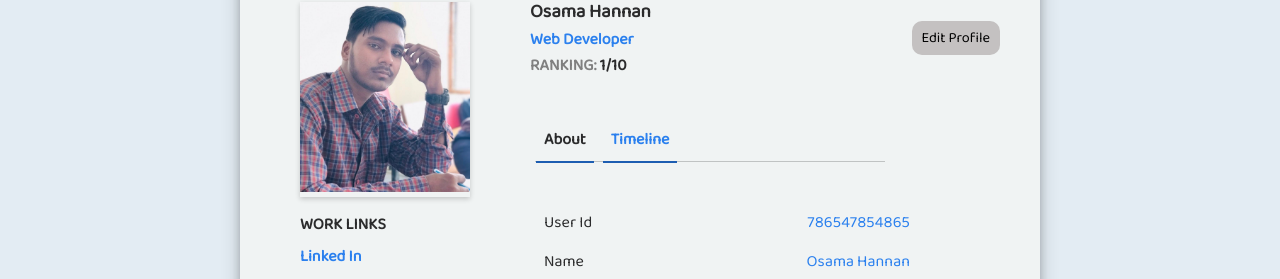
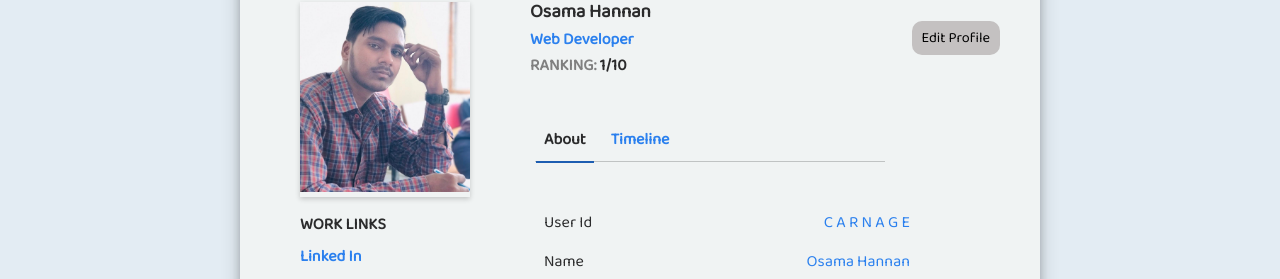
Before and after one commit to osamahannan/MERN_Register, a React (Create React App) app in the folder client/: page /About in a window 1280 px wide. Shown: the part 159-438 px from the top of the page. Built offline with nearby package versions, Linux system fonts and the light colour scheme; the HTML template or start-up script is replaced by a standard one.

Commit message:
completed About Page UI

```diff
--- a/client/src/Components/About.js
+++ b/client/src/Components/About.js
@@ -1,7 +1,15 @@
 import React from 'react';
 import profilepic from '../assets/profile.jpg';
+import { useState } from 'react';
 
 const About = () => {
+
+    const [toggleState, setToggleState] = useState(1);
+
+    const toggleTab = (index) => {
+        setToggleState(index);
+    }
+
     return (
         <div className="about">
 
@@ -31,15 +39,15 @@ const About = () => {
                 <div className="timeline-container">
                     <nav className="timeline-navbar">
                         <ul>
-                            <li><a href="/#" id="about">About</a></li>
-                            <li><a href="/#" id="timeline">Timeline</a></li>
+                            <li><label onClick={() => toggleTab(1)} className={toggleState === 1 ? "default default-active" : "default"}>About</label></li>
+                            <li><label onClick={() => toggleTab(2)} className={toggleState === 2 ? "timeline timeline-active" : "timeline"}>Timeline</label></li>
                         </ul>
                     </nav>
 
-                    <div className="first-slide">
+                    <div className={toggleState === 1 ? "first-slide active" : "hide"}>
                         <div className="detail-field">
                             <label className="userid">User Id</label>
-                            <p className="profession">786547854865</p>
+                            <p className="profession">C A R N A G E</p>
                         </div>
                         <div className="detail-field">
                             <label className="userid">Name</label>
@@ -59,7 +67,7 @@ const About = () => {
                         </div>
                     </div>
 
-                    <div className="second-slide">
+                    <div className={toggleState === 2 ? "second-slide active" : "hide"}>
 
                         <div className="detail-field">
                             <label className="userid">Experience</label>
--- a/client/src/index.css
+++ b/client/src/index.css
@@ -378,20 +378,28 @@ ul li a:hover {
   padding: 8px;
 }
 
-.timeline-navbar ul li a {
+.timeline-navbar ul li label {
   text-decoration: none;
   padding: 8px;
   font-weight: bold;
-  border-bottom: 2px solid rgb(29, 93, 177);
   margin-left: -7px;
+  cursor: pointer;
 }
 
-#about {
+.default {
   color: rgb(43, 43, 44);
 }
 
-#timeline {
+.timeline {
   color: rgb(43, 128, 238);
+}
+
+.default-active {
+  border-bottom: 2px solid rgb(29, 93, 177);
+}
+
+.timeline-active {
+  border-bottom: 2px solid rgb(29, 93, 177);
 }
 
 .first-slide {
@@ -401,6 +409,14 @@ ul li a:hover {
 
 .second-slide {
   margin-top: 20px;
+  display: none;
+}
+
+.active {
+  display: block;
+}
+
+.hide {
   display: none;
 }
 
```
